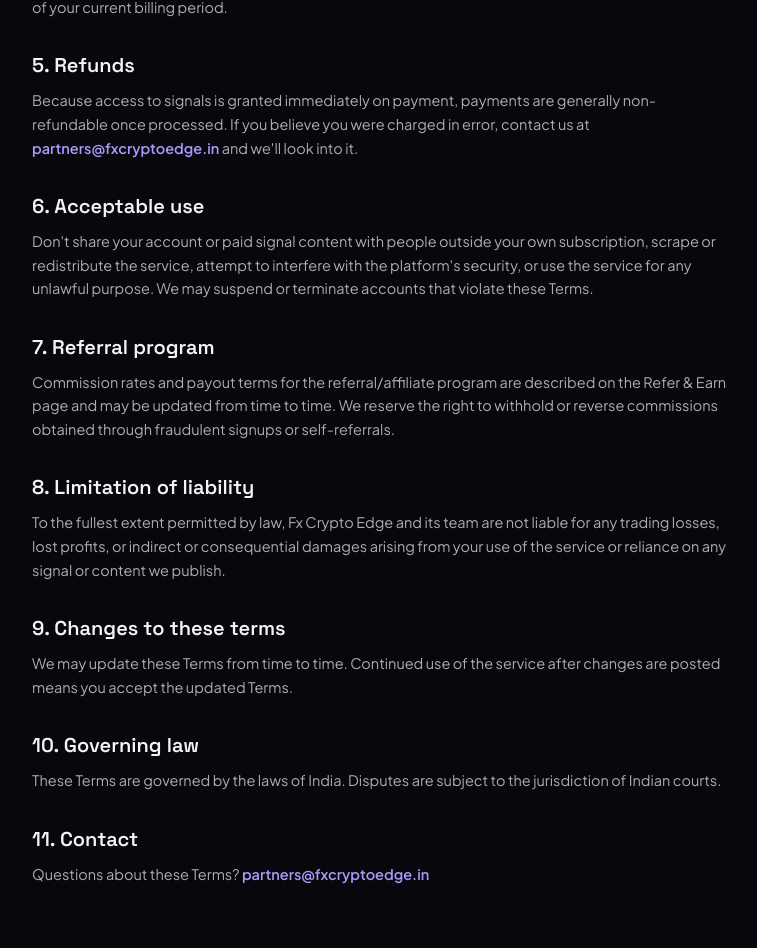
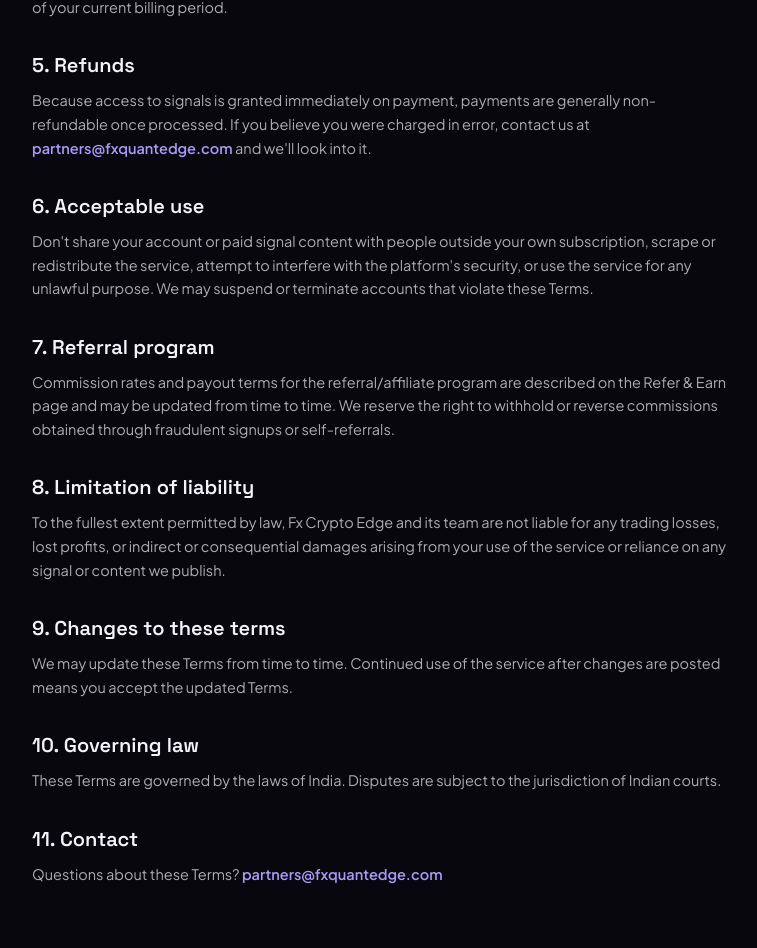
Before and after one commit to quantbotalgo/fxcryptoedge, a Next.js app in the folder apps/web/: page /terms in a window 1280 px wide. Shown: the part 1054-2002 px from the top of the page, without its empty margins (260-1017 px from the left). Built offline with nearby package versions, Linux system fonts and the light colour scheme; no server answers.

Commit message:
Move domain from fxcryptoedge.in to fxquantedge.com
Update canonical SITE_URL (layout, sitemap, robots.txt) and the
partners@ contact email across contact/terms/privacy/refund-policy
pages and the referral page to the new domain.

```diff
--- a/apps/web/src/app/contact/page.tsx
+++ b/apps/web/src/app/contact/page.tsx
@@ -22,8 +22,8 @@
       <div className="flex flex-col gap-6 text-[14.5px] leading-relaxed text-fg/70">
         <div>
           <h2 className="mb-1.5 font-display text-lg font-semibold text-fg">Email</h2>
-          <a href="mailto:partners@fxcryptoedge.in" className="font-semibold text-accent-soft">
-            partners@fxcryptoedge.in
+          <a href="mailto:partners@fxquantedge.com" className="font-semibold text-accent-soft">
+            partners@fxquantedge.com
           </a>
           <p className="mt-1 text-fg/55">We typically respond within 1–2 business days.</p>
         </div>
@@ -41,7 +41,7 @@
         <div>
           <h2 className="mb-1.5 font-display text-lg font-semibold text-fg">Business</h2>
           <p>
-            Fx Crypto Edge operates fxcryptoedge.in, a subscription platform for forex, crypto, and gold
+            Fx Crypto Edge operates fxquantedge.com, a subscription platform for forex, crypto, and gold
             (XAUUSD) market signals, serving customers across India.
           </p>
         </div>
--- a/apps/web/src/app/layout.tsx
+++ b/apps/web/src/app/layout.tsx
@@ -6,10 +6,10 @@
 import { Footer } from "@/components/Footer";
 
 // Apex domain, not www — Cashfree's live-mode website whitelist only covers
-// fxcryptoedge.in (self-serve wouldn't let us add www as a separate entry,
+// fxquantedge.com (self-serve wouldn't let us add www as a separate entry,
 // since it treats it as a duplicate of the apex domain), so the apex is now
 // the canonical/primary domain in Vercel and www redirects to it.
-const SITE_URL = "https://fxcryptoedge.in";
+const SITE_URL = "https://fxquantedge.com";
 const SITE_NAME = "Fx Crypto Edge";
 const SITE_DESCRIPTION =
   "Get real-time BUY/SELL trading signals with precise entries, stop loss and multiple take-profits — for XAU/USD, major forex pairs, and top crypto. Priced in ₹ for Indian traders.";
@@ -92,7 +92,7 @@
       "@id": `${SITE_URL}/#organization`,
       name: SITE_NAME,
       url: SITE_URL,
-      email: "partners@fxcryptoedge.in",
+      email: "partners@fxquantedge.com",
       description: SITE_DESCRIPTION,
     },
     {
--- a/apps/web/src/app/privacy/page.tsx
+++ b/apps/web/src/app/privacy/page.tsx
@@ -82,8 +82,8 @@
         <p>
           You can review or update your account details, and request that we delete your account
           and associated personal data, by emailing us at{" "}
-          <a href="mailto:partners@fxcryptoedge.in" className="font-semibold text-accent-soft">
-            partners@fxcryptoedge.in
+          <a href="mailto:partners@fxquantedge.com" className="font-semibold text-accent-soft">
+            partners@fxquantedge.com
           </a>
           . We may need to retain certain records (such as payment history) where required by law.
         </p>
@@ -108,8 +108,8 @@
       <Section title="10. Contact">
         <p>
           Questions about this Policy or your data?{" "}
-          <a href="mailto:partners@fxcryptoedge.in" className="font-semibold text-accent-soft">
-            partners@fxcryptoedge.in
+          <a href="mailto:partners@fxquantedge.com" className="font-semibold text-accent-soft">
+            partners@fxquantedge.com
           </a>
         </p>
       </Section>
--- a/apps/web/src/app/refer/ReferClient.tsx
+++ b/apps/web/src/app/refer/ReferClient.tsx
@@ -219,7 +219,7 @@
       </div>
       <p className="mt-6 text-center text-sm text-fg/55">
         Have a large audience? Email{" "}
-        <a href="mailto:partners@fxcryptoedge.in">partners@fxcryptoedge.in</a> for custom rates.
+        <a href="mailto:partners@fxquantedge.com">partners@fxquantedge.com</a> for custom rates.
       </p>
     </section>
   );
--- a/apps/web/src/app/refund-policy/page.tsx
+++ b/apps/web/src/app/refund-policy/page.tsx
@@ -43,8 +43,8 @@
         <p>
           If you were charged in error — for example, a duplicate charge, an incorrect amount, or a
           payment that didn&apos;t result in account access — contact us at{" "}
-          <a href="mailto:partners@fxcryptoedge.in" className="font-semibold text-accent-soft">
-            partners@fxcryptoedge.in
+          <a href="mailto:partners@fxquantedge.com" className="font-semibold text-accent-soft">
+            partners@fxquantedge.com
           </a>{" "}
           with your order/payment reference and we&apos;ll review it. Approved refunds are processed
           back to the original payment method within 5–7 business days.
@@ -63,8 +63,8 @@
       <Section title="Contact">
         <p>
           Questions about a charge or cancellation?{" "}
-          <a href="mailto:partners@fxcryptoedge.in" className="font-semibold text-accent-soft">
-            partners@fxcryptoedge.in
+          <a href="mailto:partners@fxquantedge.com" className="font-semibold text-accent-soft">
+            partners@fxquantedge.com
           </a>
         </p>
       </Section>
--- a/apps/web/src/app/robots.ts
+++ b/apps/web/src/app/robots.ts
@@ -1,6 +1,6 @@
 import type { MetadataRoute } from "next";
 
-const SITE_URL = "https://fxcryptoedge.in";
+const SITE_URL = "https://fxquantedge.com";
 
 export default function robots(): MetadataRoute.Robots {
   return {
--- a/apps/web/src/app/sitemap.ts
+++ b/apps/web/src/app/sitemap.ts
@@ -1,6 +1,6 @@
 import type { MetadataRoute } from "next";
 
-const SITE_URL = "https://fxcryptoedge.in";
+const SITE_URL = "https://fxquantedge.com";
 
 export default function sitemap(): MetadataRoute.Sitemap {
   const now = new Date();
--- a/apps/web/src/app/terms/page.tsx
+++ b/apps/web/src/app/terms/page.tsx
@@ -27,7 +27,7 @@
 
       <Section title="1. Who we are">
         <p>
-          Fx Crypto Edge (&quot;we&quot;, &quot;us&quot;, &quot;our&quot;) operates fxcryptoedge.in, a
+          Fx Crypto Edge (&quot;we&quot;, &quot;us&quot;, &quot;our&quot;) operates fxquantedge.com, a
           subscription service that publishes forex, cryptocurrency, and gold (XAU/USD) trade
           signals and related performance information. By creating an account or using the site
           you agree to these Terms.
@@ -78,8 +78,8 @@
         <p>
           Because access to signals is granted immediately on payment, payments are generally
           non-refundable once processed. If you believe you were charged in error, contact us at{" "}
-          <a href="mailto:partners@fxcryptoedge.in" className="font-semibold text-accent-soft">
-            partners@fxcryptoedge.in
+          <a href="mailto:partners@fxquantedge.com" className="font-semibold text-accent-soft">
+            partners@fxquantedge.com
           </a>{" "}
           and we&apos;ll look into it.
         </p>
@@ -124,8 +124,8 @@
       <Section title="11. Contact">
         <p>
           Questions about these Terms?{" "}
-          <a href="mailto:partners@fxcryptoedge.in" className="font-semibold text-accent-soft">
-            partners@fxcryptoedge.in
+          <a href="mailto:partners@fxquantedge.com" className="font-semibold text-accent-soft">
+            partners@fxquantedge.com
           </a>
         </p>
       </Section>
```
Also changed, not shown: 1 other file (tests, documents, lock files or other folders).
